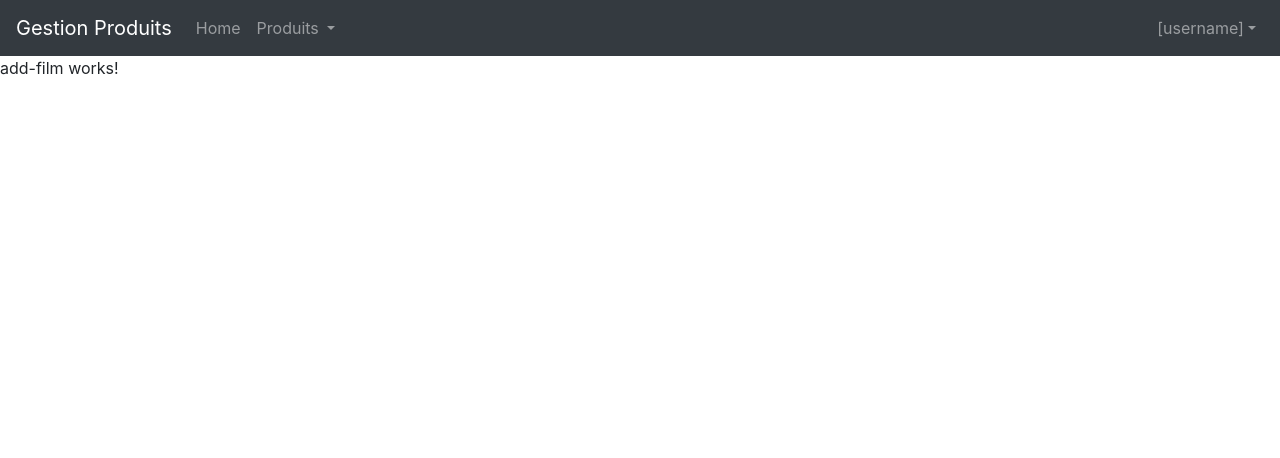
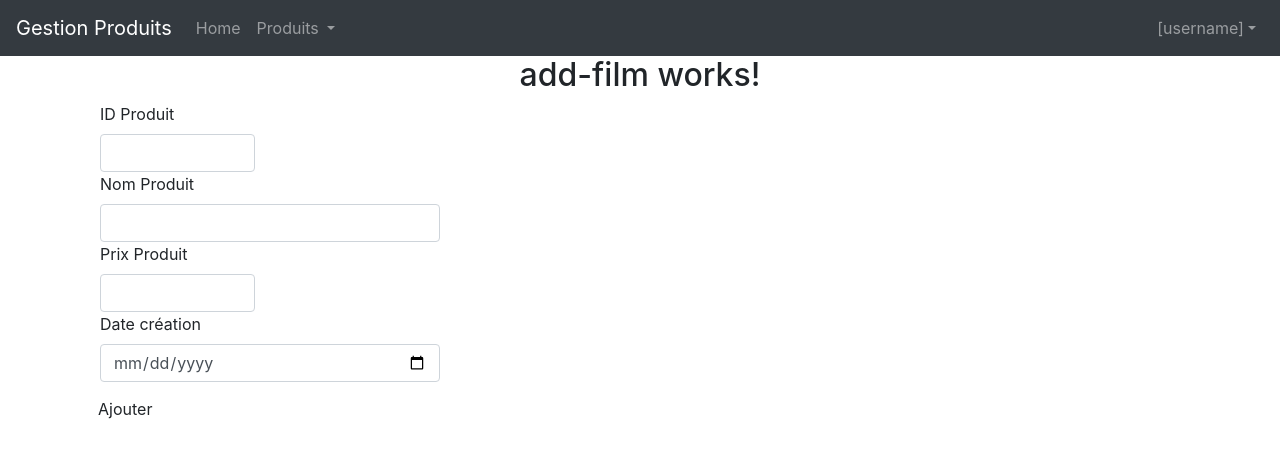
Before and after one commit to amira-haouet/managermovies_SpringBootAngular, an Angular app in the folder MesFilms/: page /add-produit in a window 1280 px wide. Shown: the top 458 px of the page. Built offline with nearby package versions, Linux system fonts and the light colour scheme.

Commit message:
update backend

```diff
--- a/MesFilms/src/app/add-film/add-film.component.html
+++ b/MesFilms/src/app/add-film/add-film.component.html
@@ -1 +1,23 @@
-<p>add-film works!</p>
+<h2 style="text-align: center">add-film works! </h2>
+<div class="container">
+    <form>
+        <div class="col-sm-2 col-md-2 col-lg-2">
+            <label>ID Produit</label>
+            <input type="text" [(ngModel)]="newFilm.idFilm" name="idFilm" class="form-control">
+        </div>
+        <div class="col-sm-4 col-md-4 col-lg-4">
+            <label>Nom Produit</label>
+            <input type="text" [(ngModel)]="newFilm.titre" name="titre" class="form-control">
+        </div>
+        <div class="col-sm-2 col-md-2 col-lg-2">
+            <label>Prix Produit</label>
+            <input type="number" [(ngModel)]="newFilm.prixticket" name="prixticket" class="form-control">
+        </div>
+        <div class="col-sm-4 col-md-4 col-lg-4">
+            <label>Date création</label>
+            <input type="date" [(ngModel)]="newFilm.dateSortie" name="dateSortie" class="form-control">
+        </div>
+        <div class="mt-2">
+            <button type="submit" (click)="addFilm()" class="btn btnsuccess">Ajouter</button>
+        </div>
+    </form>
--- a/MesFilms/src/app/add-film/add-film.component.ts
+++ b/MesFilms/src/app/add-film/add-film.component.ts
@@ -13,5 +13,8 @@ export class AddFilmComponent implements OnInit {
 
   ngOnInit(): void {
   }
+  addFilm() {
+    console.log(this.newFilm);
+  }
 
 }
```
